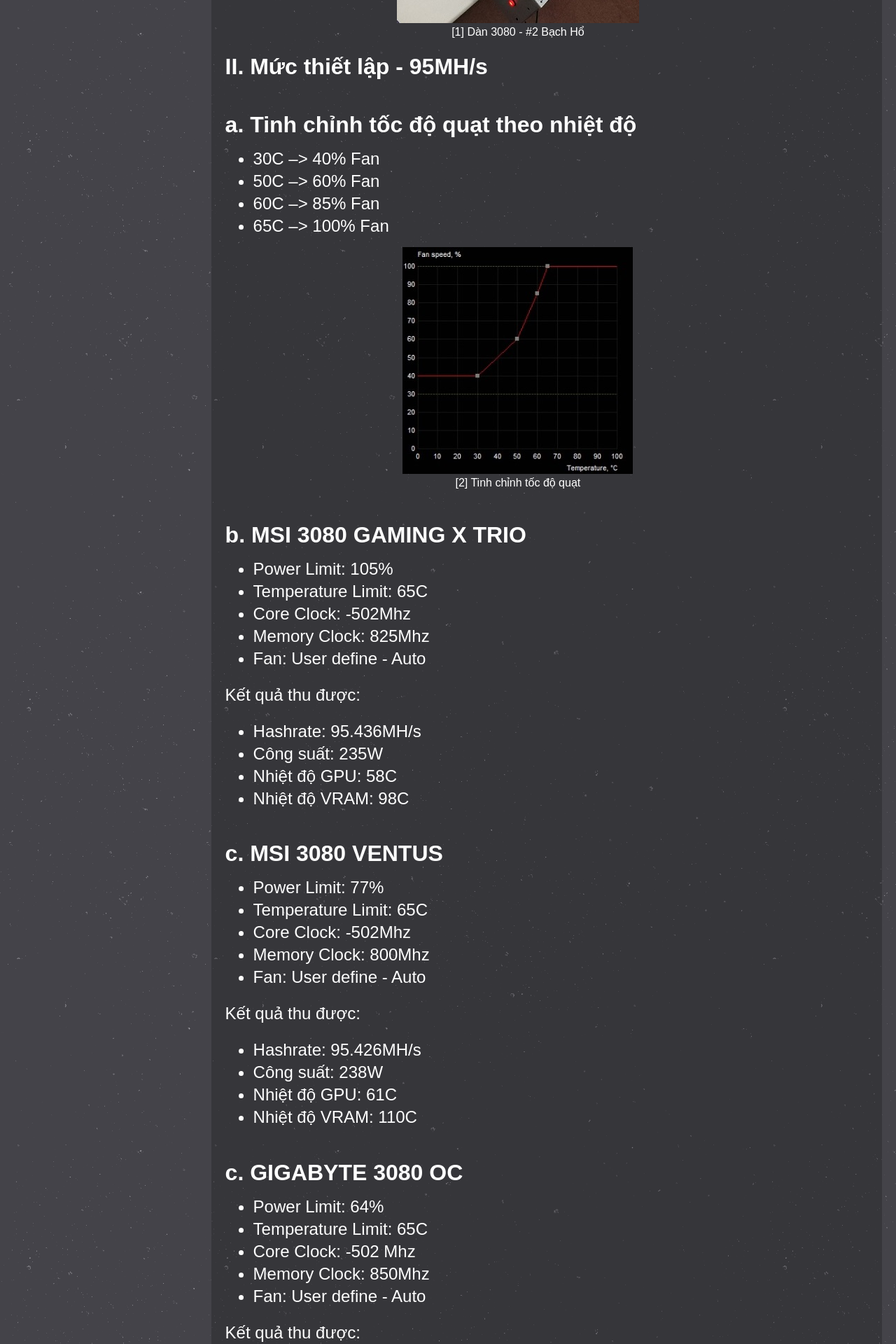
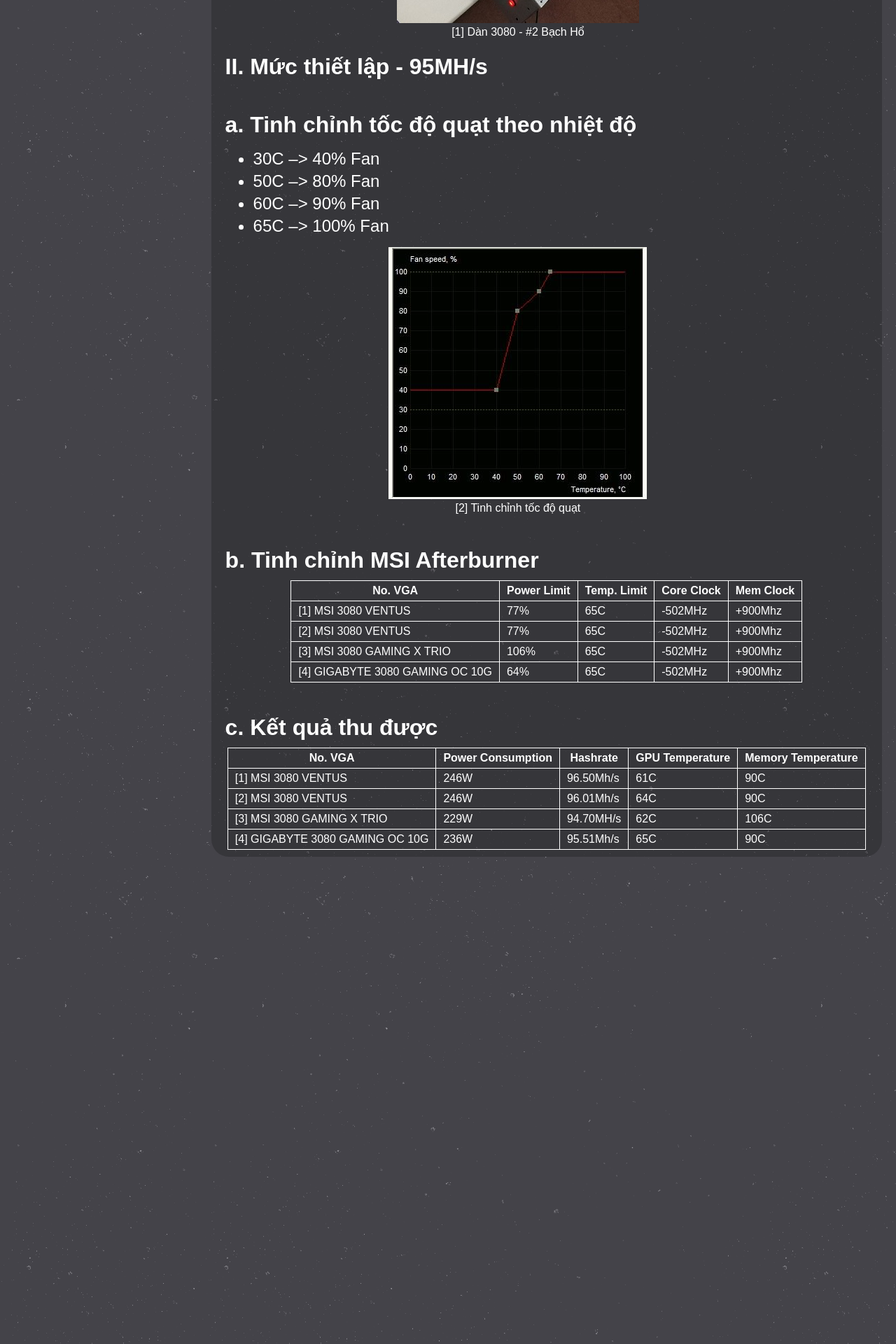
Before and after one commit to nguyenvinhlinh/nguyenvinhlinh.github.io, a Jekyll site: the page built from _posts/2021-10-01-Thiet-lap-thong-so-3080---Dan-#2.md, in a window 1280 px wide. Shown: the part 931-2851 px from the top of the page at 70% size. Built offline with Jekyll 4.4.1, drawn with Linux system fonts in a browser that asks for light colours; some of the changed text lies outside the part shown.

Commit message:
update bach ho

```diff
--- a/_posts/2021-10-01-Thiet-lap-thong-so-3080---Dan-#2.md
+++ b/_posts/2021-10-01-Thiet-lap-thong-so-3080---Dan-#2.md
@@ -14,61 +14,40 @@
 - MSI 3080 VENTUS (2 cái)
 - GIGABYTE 3080 GAMING OC 10G (1 cái)
 
-|------------------|-----------------------------|----------------|
+
 | Vị Trí trên main | VGA                         | Vị trí trên OS |
 |------------------|-----------------------------|----------------|
 | 1                | MSI 3080 GAMING X TRIO      | 3              |
 | 2                | MSI 3080 VENTUS             | 1              |
 | 3                | MSI 3080 VENTUS             | 2              |
 | 4                | GIGABYTE 3080 GAMING OC 10G | 4              |
-|------------------|-----------------------------|----------------|
+
 
 {% include image.html url="/image/posts/2021-10-01-Thiet-lap-thong-so-3080---Dan-2/1.jpg" description="[1] Dàn 3080 - #2 Bạch Hổ" %}
 
 # II. Mức thiết lập - 95MH/s
 ## a. Tinh chỉnh tốc độ quạt theo nhiệt độ
 - 30C -->  40% Fan
-- 50C -->  60% Fan
-- 60C -->  85% Fan
+- 50C -->  80% Fan
+- 60C -->  90% Fan
 - 65C --> 100% Fan
 
 {% include image.html url="/image/posts/2021-10-01-Thiet-lap-thong-so-3080---Dan-2/2.jpg" description="[2] Tinh chỉnh tốc độ quạt" %}
 
-## b. MSI 3080 GAMING X TRIO
-- Power Limit: 105%
-- Temperature Limit: 65C
-- Core Clock: -502Mhz
-- Memory Clock: 825Mhz
-- Fan: User define - Auto
+## b. Tinh chỉnh MSI Afterburner
 
-Kết quả thu được:
-- Hashrate: 95.436MH/s
-- Công suất: 235W
-- Nhiệt độ GPU: 58C
-- Nhiệt độ VRAM: 98C
+| No. VGA                         | Power Limit | Temp. Limit | Core Clock | Mem Clock |
+|---------------------------------|-------------|-------------|------------|-----------|
+| [1] MSI 3080 VENTUS             | 77%         | 65C         | -502MHz    | +900Mhz   |
+| [2] MSI 3080 VENTUS             | 77%         | 65C         | -502MHz    | +900Mhz   |
+| [3] MSI 3080 GAMING X TRIO      | 106%        | 65C         | -502MHz    | +900Mhz   |
+| [4] GIGABYTE 3080 GAMING OC 10G | 64%         | 65C         | -502MHz    | +900Mhz   |
 
-## c. MSI 3080 VENTUS
-- Power Limit: 77%
-- Temperature Limit: 65C
-- Core Clock: -502Mhz
-- Memory Clock: 800Mhz
-- Fan: User define - Auto
+## c. Kết quả thu được
 
-Kết quả thu được:
-- Hashrate: 95.426MH/s
-- Công suất: 238W
-- Nhiệt độ GPU: 61C
-- Nhiệt độ VRAM: 110C
-
-## c. GIGABYTE 3080 OC
-- Power Limit: 64%
-- Temperature Limit: 65C
-- Core Clock: -502 Mhz
-- Memory Clock: 850Mhz
-- Fan: User define - Auto
-
-Kết quả thu được:
-- Hashrate: 96.013MH/s
-- Công suất: 237W
-- Nhiệt độ GPU: 61C
-- Nhiệt độ VRAM: 84C
+| No. VGA                         | Power Consumption | Hashrate  | GPU Temperature | Memory Temperature |
+|---------------------------------|-------------------|-----------|-----------------|--------------------|
+| [1] MSI 3080 VENTUS             | 246W              | 96.50Mh/s | 61C             | 90C                |
+| [2] MSI 3080 VENTUS             | 246W              | 96.01Mh/s | 64C             | 90C                |
+| [3] MSI 3080 GAMING X TRIO      | 229W              | 94.70MH/s | 62C             | 106C               |
+| [4] GIGABYTE 3080 GAMING OC 10G | 236W              | 95.51Mh/s | 65C             | 90C                |
```
Also changed, not shown: image/posts/2021-10-01-Thiet-lap-thong-so-3080---Dan-2/2.jpg.
